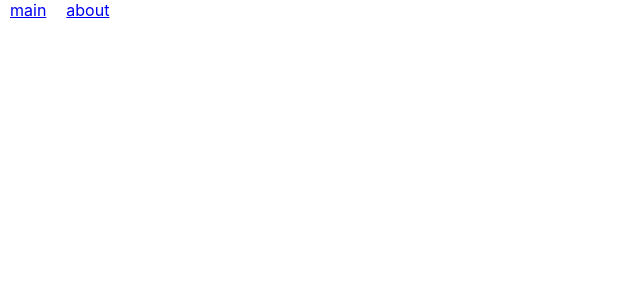
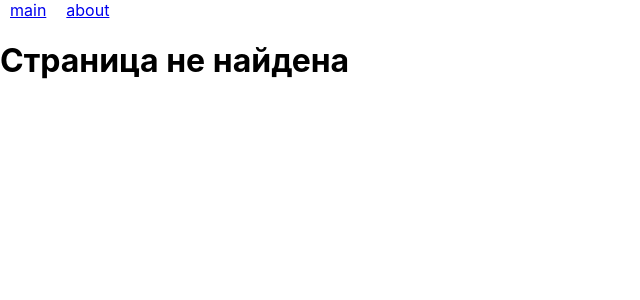
Before and after one commit to MiDimas/TestingPractice, a React (Create React App) app in the folder test-app/: page /users in a window 1280 px wide. Before the commit this address had no page. Shown: the top 300 px of the page, without its empty margins (0-640 px from the left). Built offline with nearby package versions, Linux system fonts and the light colour scheme.

Commit message:
Добавлена страница 404
Произведено тестирование роута на страницу 404

```diff
--- a/test-app/src/App.jsx
+++ b/test-app/src/App.jsx
@@ -3,6 +3,7 @@ import {useEffect, useState} from "react";
 import {Link, Route, Routes} from "react-router-dom";
 import MainPage from "./pages/MainPage/MainPage";
 import AboutPage from "./pages/AboutPage/AboutPage";
+import ErrorPage from "./pages/ErrorPage/ErrorPage";
 
 // function App() {
 //     //Для теста асинхронщины
@@ -43,6 +44,7 @@ function App () {
             <Routes>
                 <Route path={'/'} element={<MainPage />}/>
                 <Route path={'/about'} element={<AboutPage />}/>
+                <Route path={'/*'} element={<ErrorPage />}/>
             </Routes>
     </div>
     );
--- /dev/null
+++ b/test-app/src/pages/ErrorPage/ErrorPage.jsx
@@ -0,0 +1,10 @@
+
+const ErrorPage = () => {
+    return (
+        <div>
+            <h1 data-testid='error-page'>Страница не найдена</h1>
+        </div>
+    );
+};
+
+export default ErrorPage;
```
Also changed, not shown: 1 other file (tests, documents, lock files or other folders).
